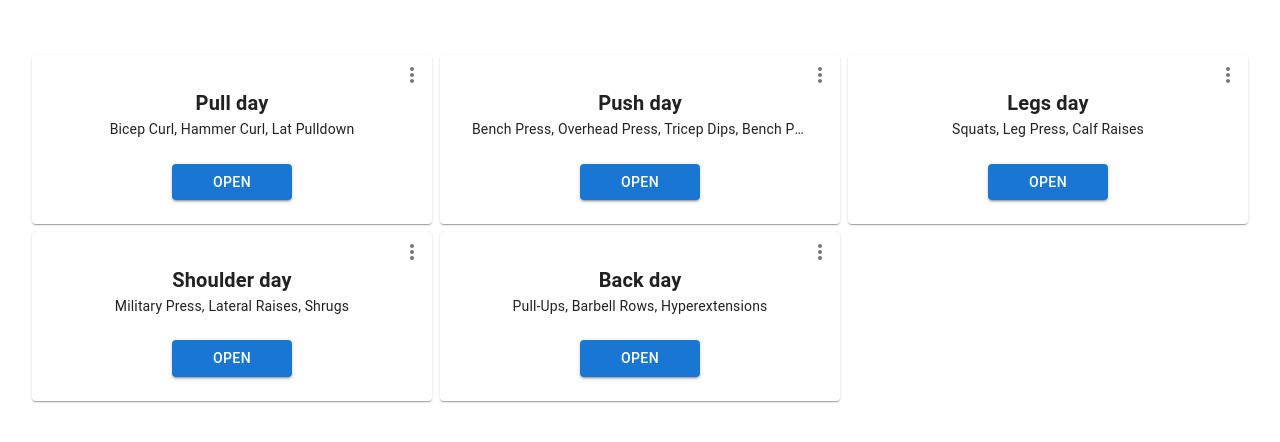
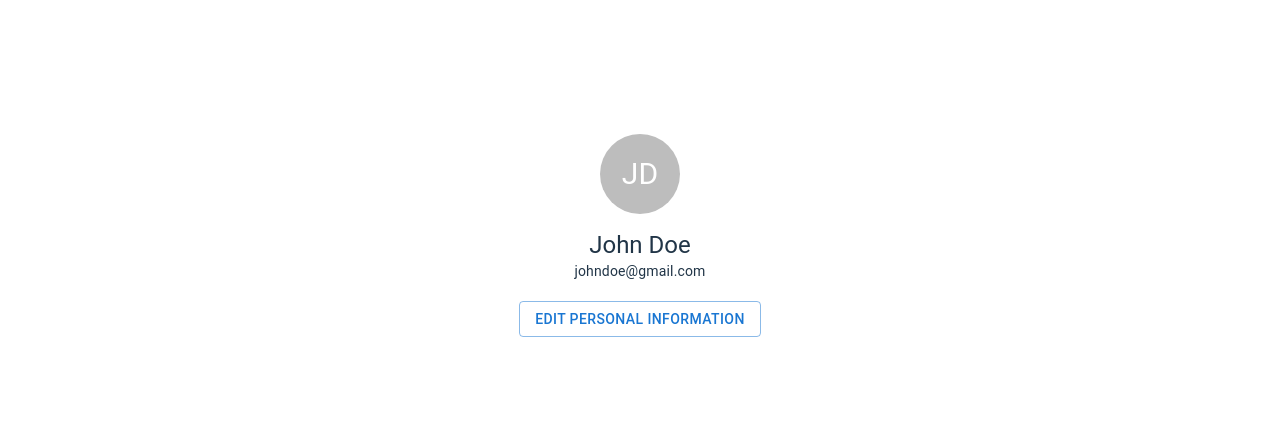
Before and after one commit to lejlamuratovic/Fitness-Tracker, a React (Vite) app in the folder fitness-tracker-frontend/: page / in a window 1280 px wide. Shown: the part 172-614 px from the top of the page. Built offline with nearby package versions, Linux system fonts and the light colour scheme.

Commit message:
user information container added

```diff
--- a/fitness-tracker-frontend/src/App.tsx
+++ b/fitness-tracker-frontend/src/App.tsx
@@ -1,12 +1,12 @@
 import './App.css'
-import ExerciseList from './components/ExerciseList'
-import RoutineList from './components/RoutineList/RoutineList'
+import UserInfo from './components/UserInfo'
+import { user } from './constants'
 
 function App() {
 
   return (
     <>
-      <RoutineList />
+      <UserInfo user={user}/>
     </>
   )
 
--- /dev/null
+++ b/fitness-tracker-frontend/src/components/UserInfo/UserInfo.tsx
@@ -0,0 +1,33 @@
+import React from 'react';
+import { User } from '../../utils/types';
+import Avatar from '@mui/material/Avatar';
+import Container from '@mui/material/Container';
+import Typography from '@mui/material/Typography';
+import Button from '@mui/material/Button';
+
+type Props = {
+  user: User;
+};
+
+const UserInfo = ({ user }: Props) => {
+  const stringAvatar = (name: string) => {
+    return {
+      children: `${name.split(' ')[0][0]}${name.split(' ')[1][0]}`,
+    };
+  };
+
+  const avatarProps = stringAvatar(`${user.firstName} ${user.lastName}`);
+
+  return (
+    <Container maxWidth="sm" sx={{ backgroundColor: 'primary' }}>
+      <Avatar {...avatarProps} sx={{ margin: '15px auto', width: '80px', height: '80px', fontSize: '30px' }}/>
+      <Typography variant="h5">{user.firstName} {user.lastName}</Typography>
+      <Typography variant="body2"> {user.email} </Typography>
+      <Button size="medium" variant="outlined" sx={{ marginTop: '20px' }}>
+        Edit personal information
+      </Button>
+    </Container>
+  );
+};
+
+export default UserInfo;
--- /dev/null
+++ b/fitness-tracker-frontend/src/components/UserInfo/index.ts
@@ -0,0 +1 @@
+export { default } from './UserInfo'
--- a/fitness-tracker-frontend/src/constants.ts
+++ b/fitness-tracker-frontend/src/constants.ts
@@ -1,4 +1,4 @@
-import { Exercise, ExerciseDetail, Routine } from "./utils/types";
+import { Exercise, ExerciseDetail, Routine, User } from "./utils/types";
 
 export const exerciseList: Exercise[] = [
     {
@@ -227,3 +227,11 @@ export const routineList: Routine[] = [
         ]
       }
 ]
+
+export const user: User = {
+    id: "user_123",
+    firstName: "John",
+    lastName: "Doe",
+    email: 'johndoe@gmail.com',
+    password: 'password'
+}
```
Also changed, not shown: fitness-tracker-frontend/src/utils/types.ts (+8 -0 lines).
